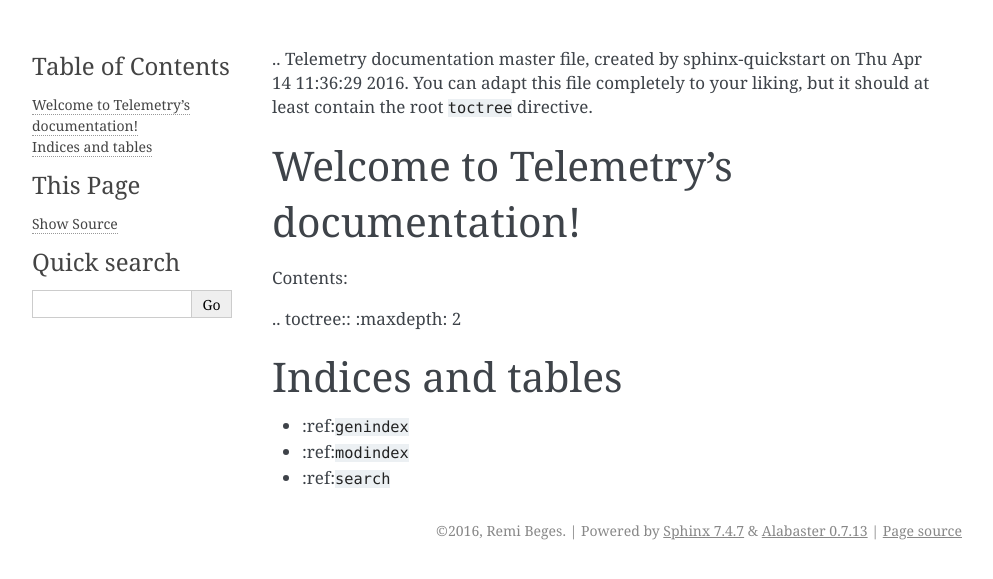
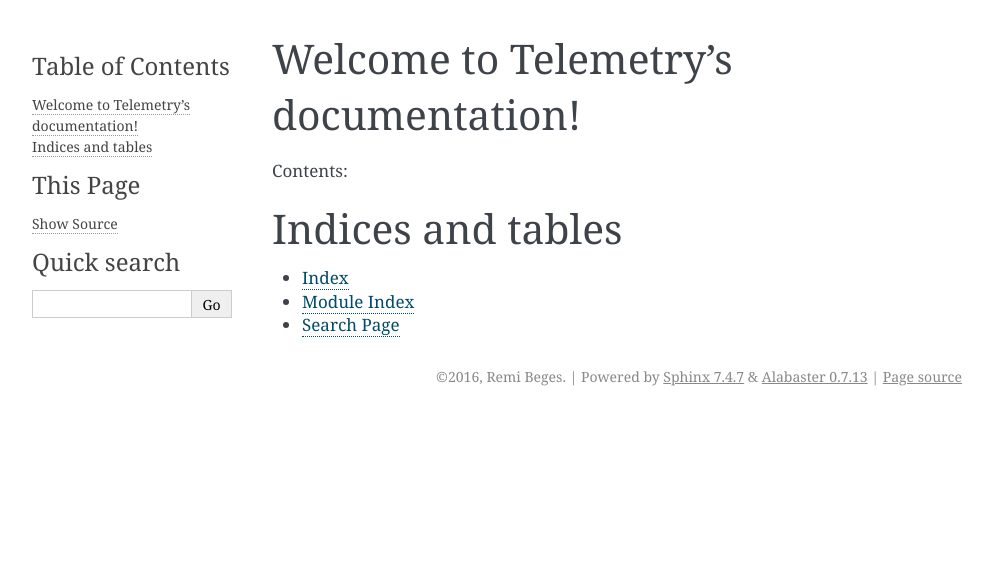
Before and after one commit to Overdrivr/Telemetry, a Sphinx documentation site: the page built from docs/index.rst, in a window 1280 px wide. Shown: the top 579 px of the page, without its empty margins (148-1141 px from the left). Built offline with Sphinx 7.4.7, drawn with Linux system fonts in a browser that asks for light colours; some of the changed lines change nothing that is shown.

Commit message:
Rename index.md to index.rst + switch to writing doc in .rst format

```diff
--- a/docs/conf.py
+++ b/docs/conf.py
@@ -15,7 +15,6 @@
 
 import sys
 import os
-from recommonmark.parser import CommonMarkParser
 
 # If extensions (or modules to document with autodoc) are in another directory,
 # add these directories to sys.path here. If the directory is relative to the
@@ -38,14 +37,10 @@ templates_path = ['_templates']
 # The suffix(es) of source filenames.
 # You can specify multiple suffix as a list of string:
 # source_suffix = ['.rst', '.md']
-source_suffix = '.md'
+source_suffix = '.rst'
 
 # The encoding of source files.
 #source_encoding = 'utf-8-sig'
-
-source_parsers = {
-    '.md': CommonMarkParser,
-}
 
 # The master toctree document.
 master_doc = 'index'
```
Also changed, not shown: docs/index.rst (renamed from docs/index.md).
